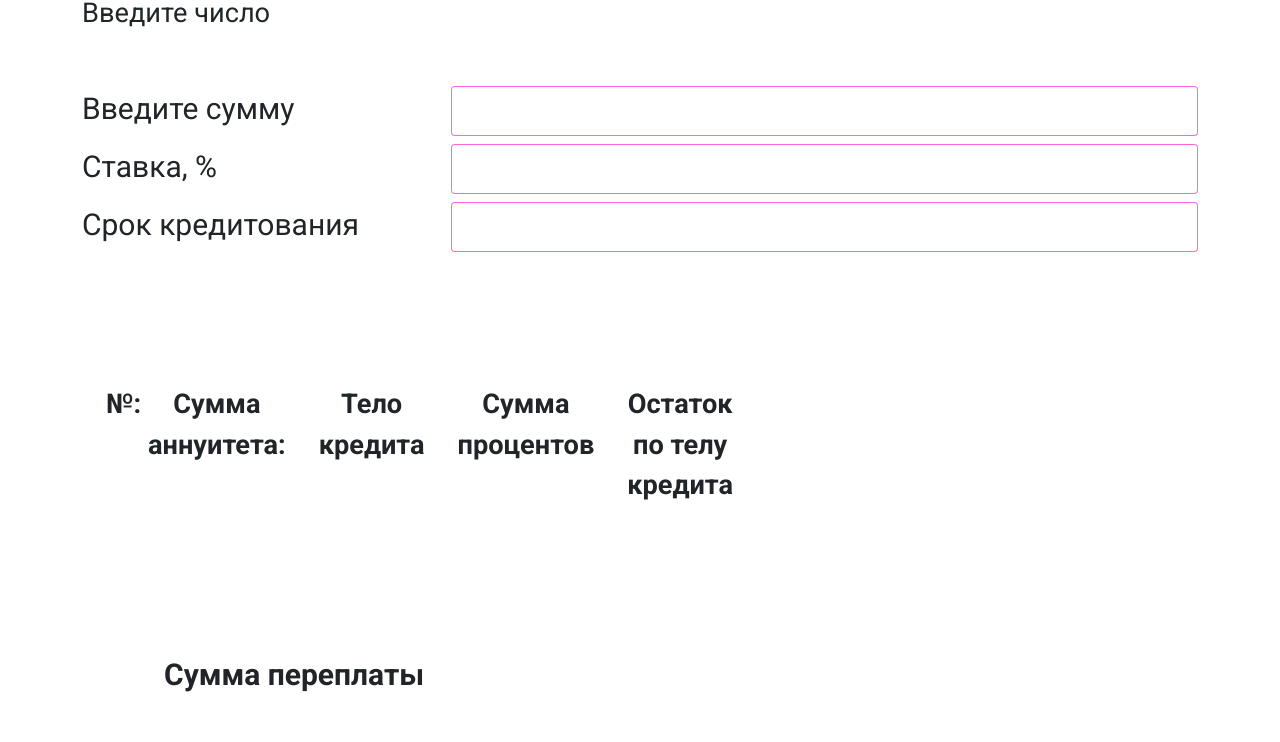
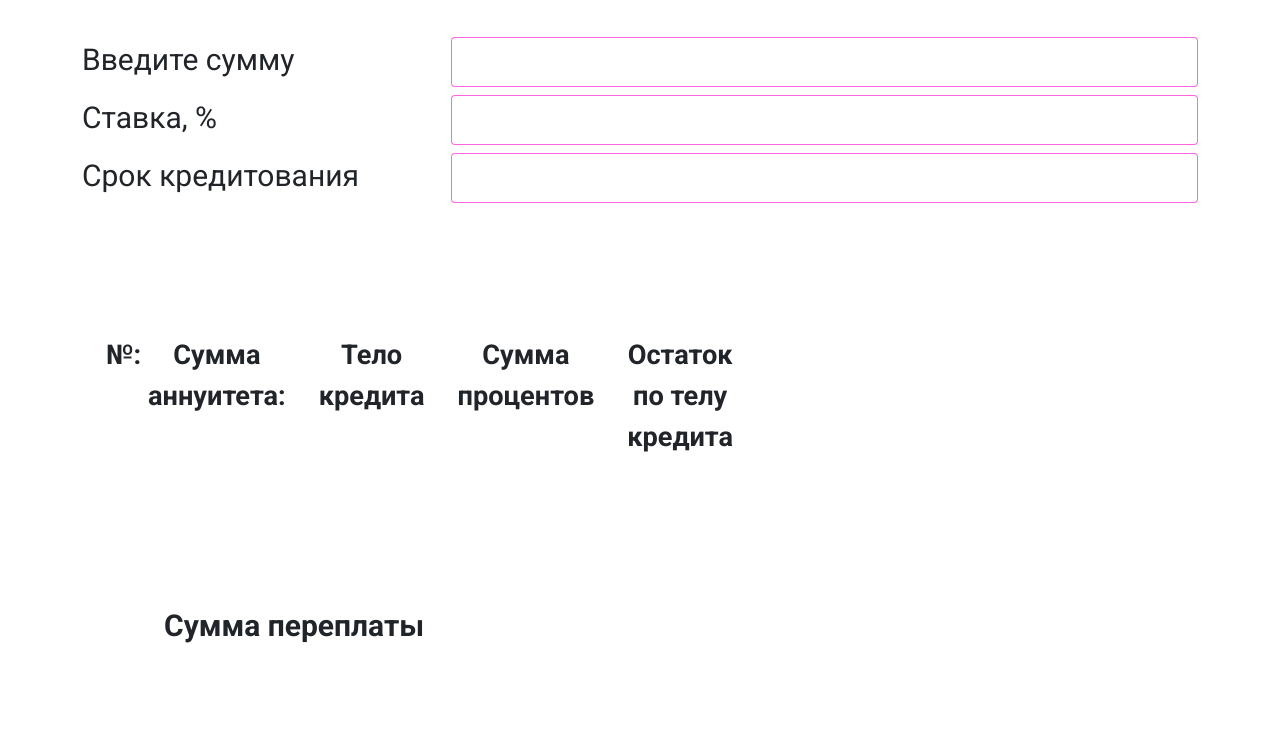
Before and after one commit to Svetlaya87/annuit-calc-hw-3.1, a plain HTML site: page index.html in a window 1280 px wide. Shown: the part 234-976 px from the top of the page. After the commit the page ends 927 px from the top, so only its background shows below. Drawn offline with Linux system fonts and the light colour scheme.

```diff
--- a/index.html
+++ b/index.html
@@ -22,7 +22,7 @@
     <div class="container mt-5 py-1">
 
 		<h1 class="mt-5 mb-2 text-black fw-bold">Кредитный калькулятор по аннуитетной схеме расчета  </h1>
-        <p class="mb-5 text-black">Введите число</p>
+
 
 		<!-- Input Data Form -->
 		<div class='row row-cols-sm row-cols-1 my-5 g-0'>
```
